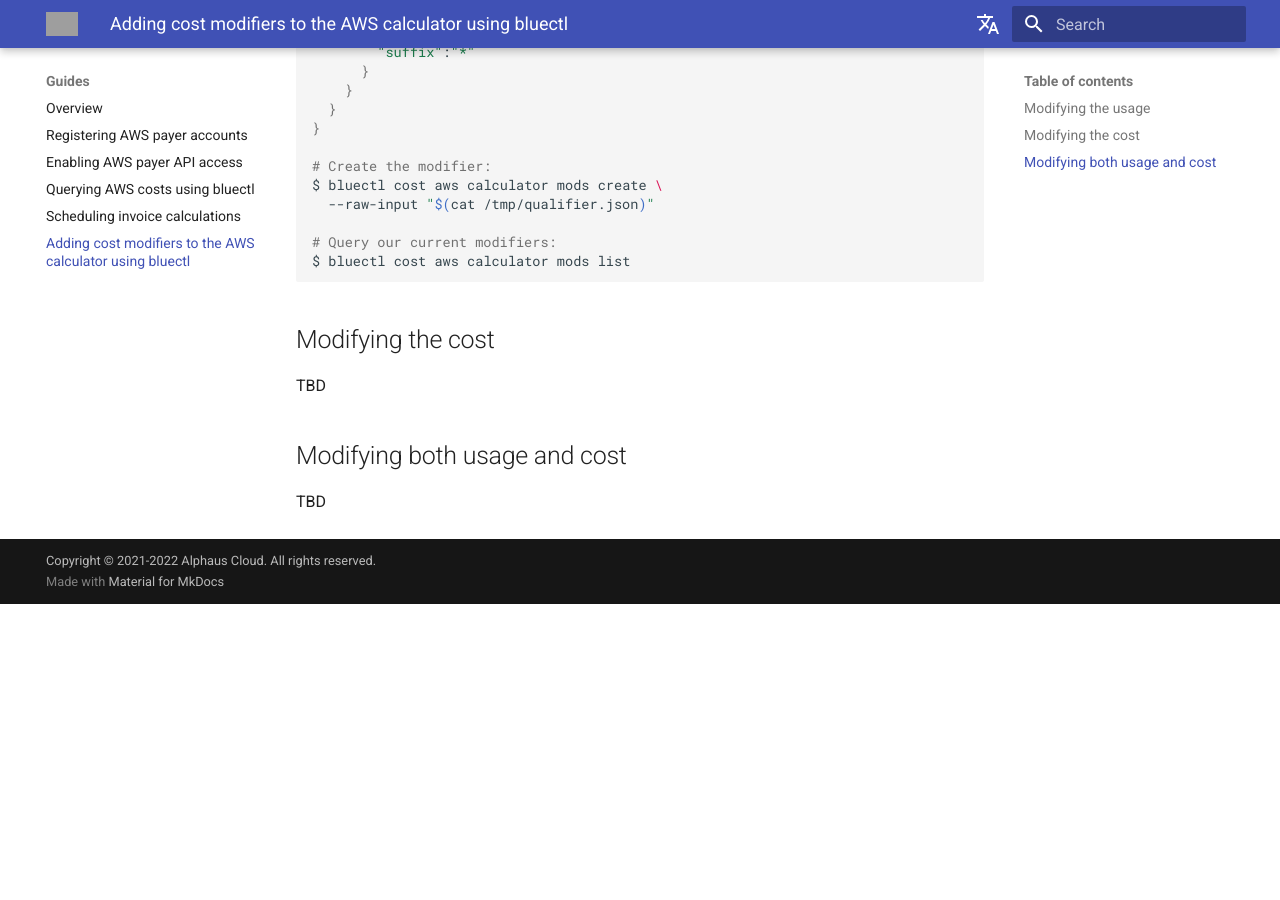
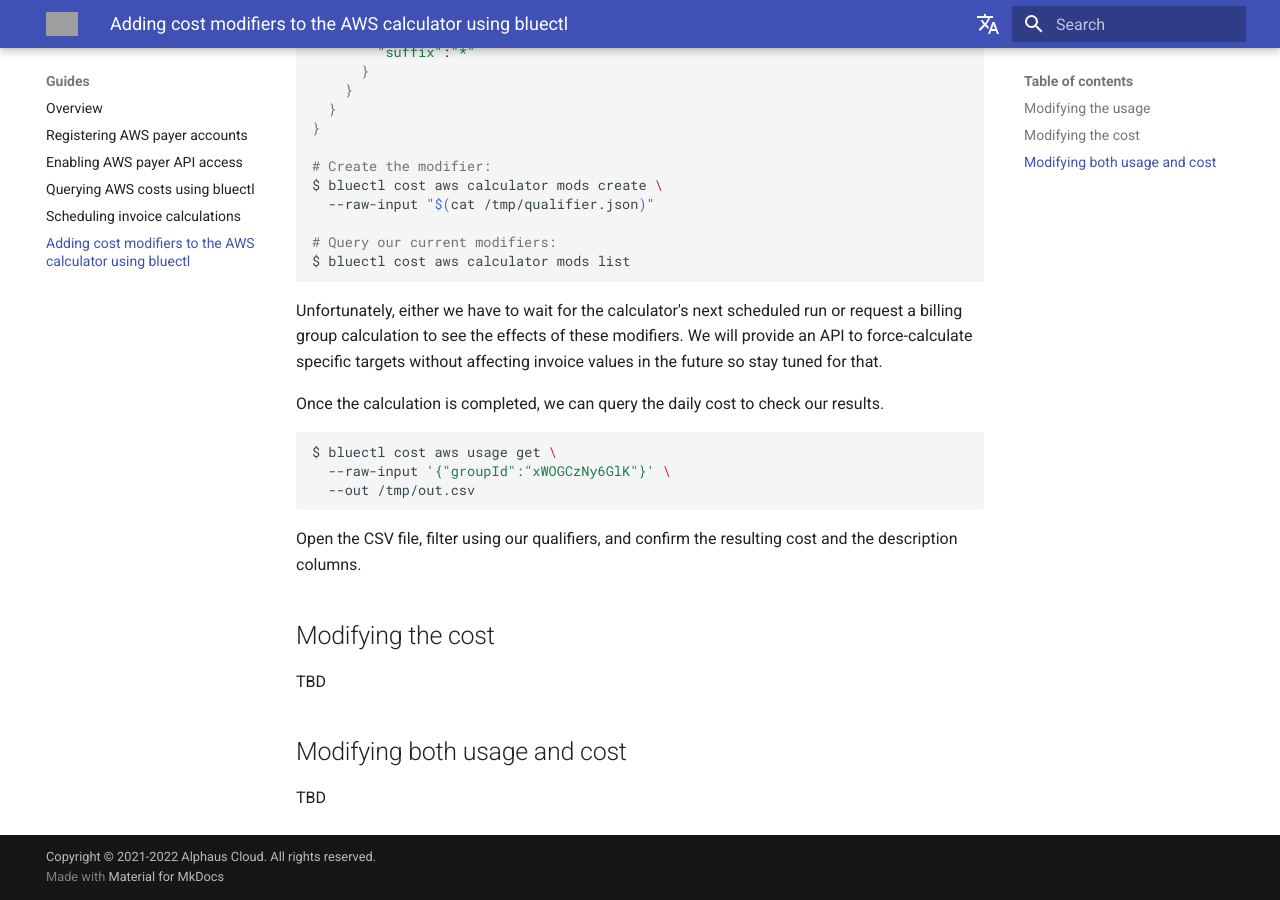
Before and after one commit to alphauslabs/tmpdocs, an MkDocs documentation site: the page built from docs/guides/aws-cost-mods.md, in a window 1280 px wide and 900 px high, scrolled down 1364 px. Built offline with MkDocs 1.6.1 and Material for MkDocs 9.7.7, drawn with Linux system fonts in a browser that asks for light colours; comment, search, counter and statistics services are not loaded; before the commit the page ends 1968 px from its top, so only the background shows below that; grey boxes are pictures that could not be loaded.

Commit message:
chore: wip add cost mods

````diff
--- a/docs/guides/aws-cost-mods.md
+++ b/docs/guides/aws-cost-mods.md
@@ -52,6 +52,18 @@ $ bluectl cost aws calculator mods create \
 $ bluectl cost aws calculator mods list
 ```
 
+Unfortunately, either we have to wait for the calculator's next scheduled run or request a billing group calculation to see the effects of these modifiers. We will provide an API to force-calculate specific targets without affecting invoice values in the future so stay tuned for that.
+
+Once the calculation is completed, we can query the daily cost to check our results.
+
+``` sh
+$ bluectl cost aws usage get \
+  --raw-input '{"groupId":"xWOGCzNy6GlK"}' \
+  --out /tmp/out.csv
+```
+
+Open the CSV file, filter using our qualifiers, and confirm the resulting cost and the description columns.
+
 ## Modifying the cost
 
 TBD
````
